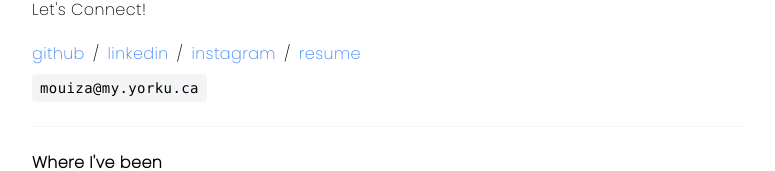
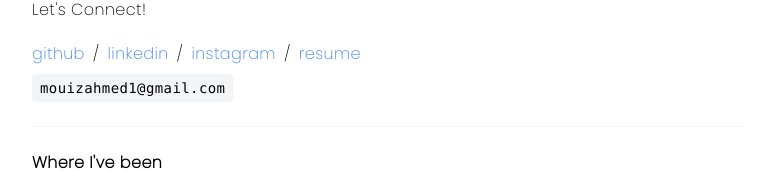
Before and after one commit to mouizahmed/portfolio, a Next.js app: page / in a window 1280 px wide. Shown: the part 450-621 px from the top of the page, without its empty margins (252-1027 px from the left). Built offline with nearby package versions, Linux system fonts and the light colour scheme; no server answers.

Commit message:
update links + email

```diff
--- a/components/About.jsx
+++ b/components/About.jsx
@@ -8,7 +8,7 @@ const About = () => {
     const [copied, setCopied] = useState(false);
 
     const email = () => {
-        navigator.clipboard.writeText("mouiza@my.yorku.ca")
+        navigator.clipboard.writeText("mouizahmed1@gmail.com")
         setCopied(true);
         setTimeout(() => setCopied(false), 2000);
     }
@@ -40,7 +40,7 @@ const About = () => {
                                 <span>/</span>
                                 <Link href="https://www.linkedin.com/in/mouizahmed/" className="hover:opacity-75 transition-opacity text-blue-500 dark:text-blue-400">linkedin</Link>
                                 <span>/</span>
-                                <Link href="https://www.instagram.com/mxu.1z/" className="hover:opacity-75 transition-opacity text-blue-500 dark:text-blue-400">instagram</Link>
+                                <Link href="https://www.instagram.com/mza.vii/" className="hover:opacity-75 transition-opacity text-blue-500 dark:text-blue-400">instagram</Link>
                                 <span>/</span>
                                 <Link href="/resume.pdf" className="hover:opacity-75 transition-opacity text-blue-500 dark:text-blue-400">resume</Link>
                             </div>
@@ -50,7 +50,7 @@ const About = () => {
                                         {copied ? "Copied!" : "Click to copy"}
                                     </span>
                                     <code className="bg-gray-100 dark:bg-gray-800 px-2 py-1 rounded font-mono text-sm hover:opacity-75 transition-opacity">
-                                        mouiza@my.yorku.ca
+                                        mouizahmed1@gmail.com
                                     </code>
                                 </button>
                             </div>
```
